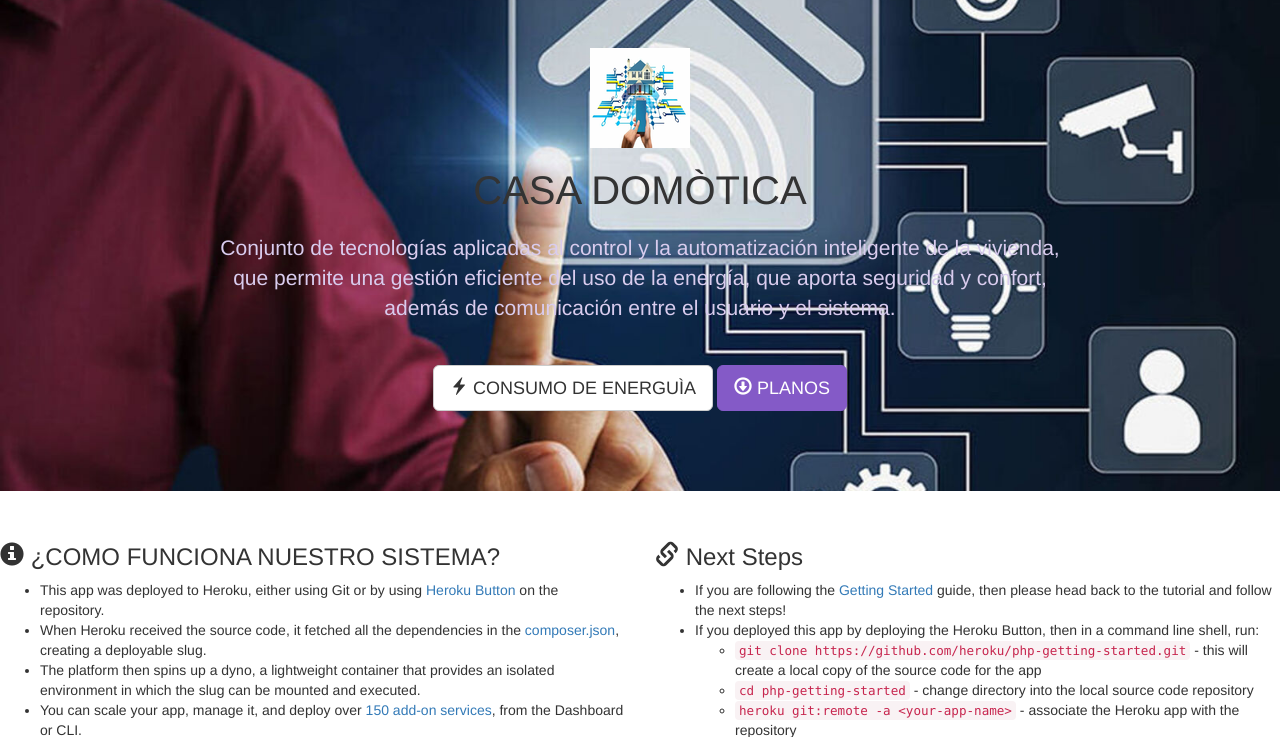
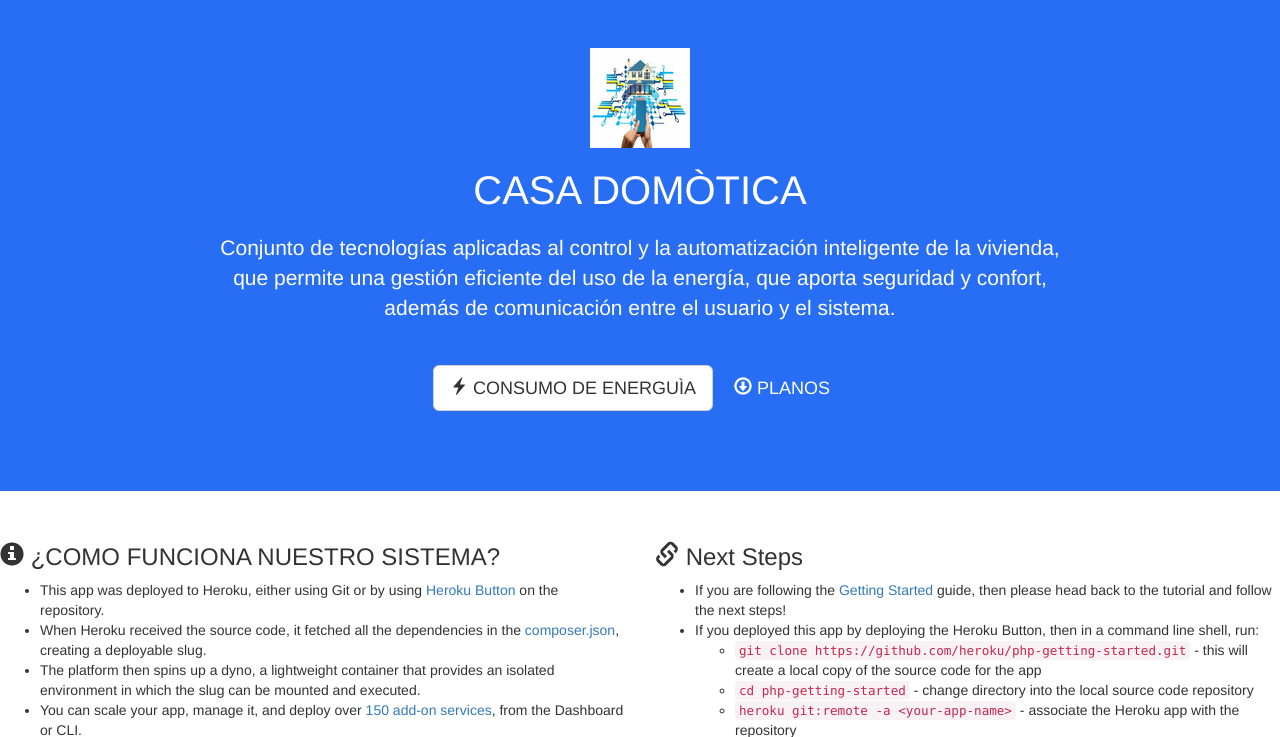
Before and after one commit to Delmiro1996/primerademostracionpca, a PHP site: template web/views/index.twig in a window 1280 px wide. Shown: the part 51-788 px from the top of the page. Run offline with PHP 8.4, Linux system fonts and the light colour scheme; the template is opened without the code that fills it, so the values that code supplies are empty; some libraries are stand-ins or nearby versions.

Commit message:
Update main.css

```diff
--- a/web/stylesheets/main.css
+++ b/web/stylesheets/main.css
@@ -8,15 +8,20 @@
     height: 100%;
 
 }
+.jumbotron {
+  background: #276EF4;
+  color: white;
+  padding-bottom: 80px;
+}
 .jumbotron .btn-primary {
-    background: #845ac7;
-    border-color: #845ac7;
+  background: #276EF4;
+  border-color: #276EF4;
 }
 .jumbotron .btn-primary:hover {
-    background: #7646c1;
+  background: #276EF4;
 }
 .jumbotron p {
-    color: #d9ccee;
+  color: #fdfdfd;
   max-width: 75%;
   margin: 1em auto 2em;
 }
@@ -29,7 +34,7 @@
 .jumbotron .lang-logo {
   display: block;
   background: #B01302;
-    border-radius: 50%;
+  border-radius: 70%;
   overflow: hidden;
   width: 100px;
   height: 100px;
@@ -37,5 +42,5 @@
   border: 2px solid white;
 }
 .jumbotron .lang-logo img {
-    max-width: 200%;
+  max-width: 100%;
 }
```
Lines whose indentation alone changed are shown as unchanged.
